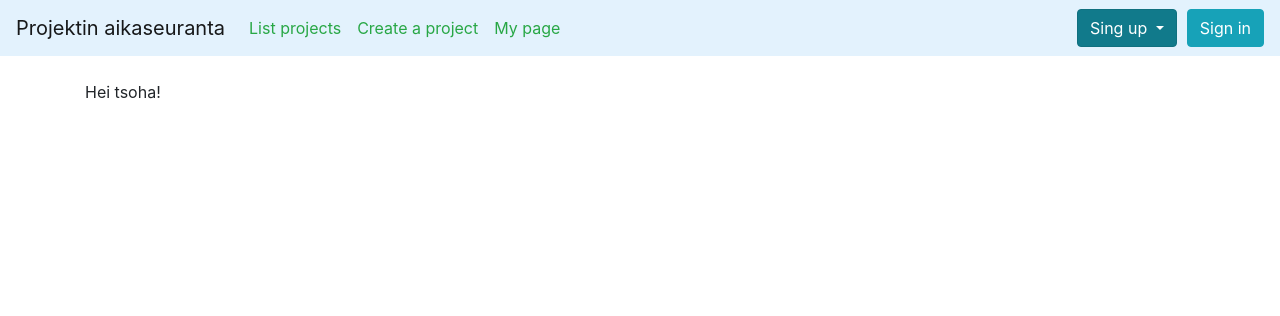
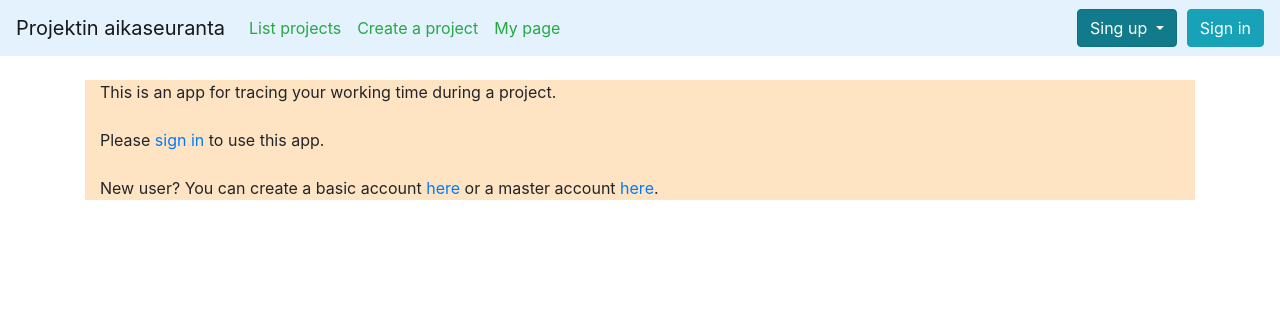
Before and after one commit to lchz/projektin_tyoaikaseuranta, a Flask app: page / in a window 1280 px wide. Shown: the top 316 px of the page. Run offline with Flask 2, Linux system fonts and the light colour scheme; some libraries are stand-ins or nearby versions.

Commit message:
modified front page

```diff
--- a/application/templates/index.html
+++ b/application/templates/index.html
@@ -1,7 +1,17 @@
 {% extends 'layout.html' %}
 
 {% block body %}
-<div>
-    Hei tsoha!
+<div style="background-color: bisque;">
+    <div class="container">
+        This is an app for tracing your working time during a project.
+        <br>
+        <br>
+        Please <a href="{{ url_for('auth_login') }}">sign in</a> to use this app.
+        <br>
+        <br>
+        New user? You can create a basic account <a href=" {{ url_for('auth_signup_basic') }} ">here</a>
+        or a master account <a href=" {{ url_for('auth_signup_master') }} ">here</a>.
+    </div>
 </div>
+
 {% endblock body %}
--- a/application/views.py
+++ b/application/views.py
@@ -1,6 +1,5 @@
 from flask import render_template
 from application import app
-
 from flask_login import login_required, current_user
 from application.tasks.models import Task
 
```
